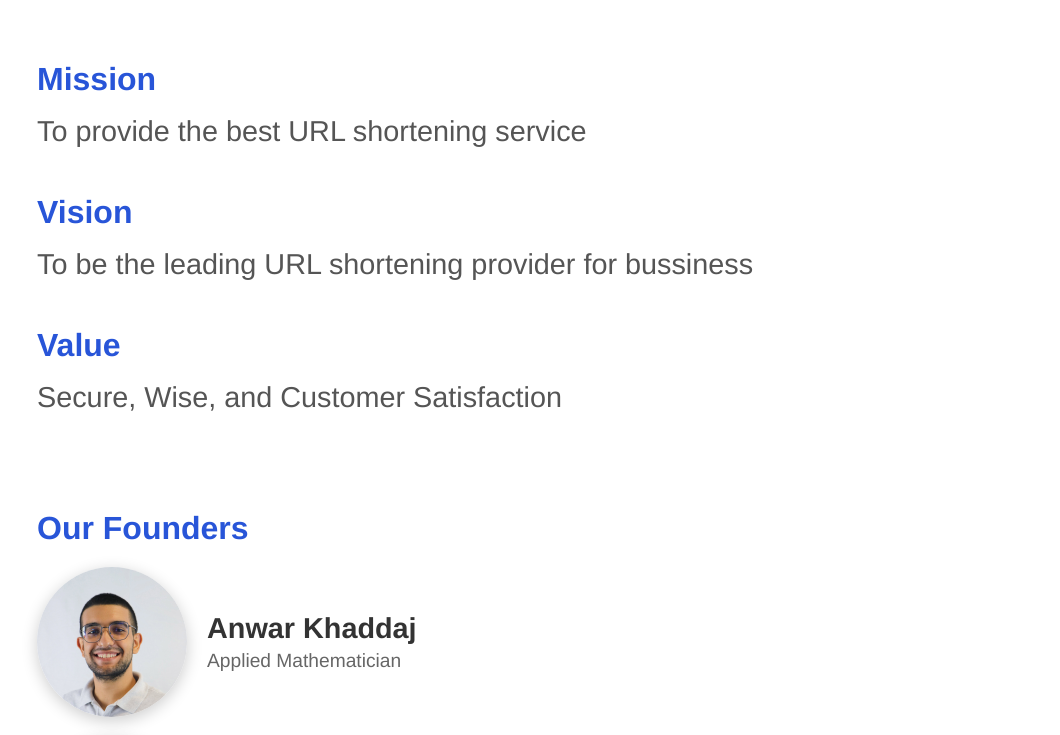
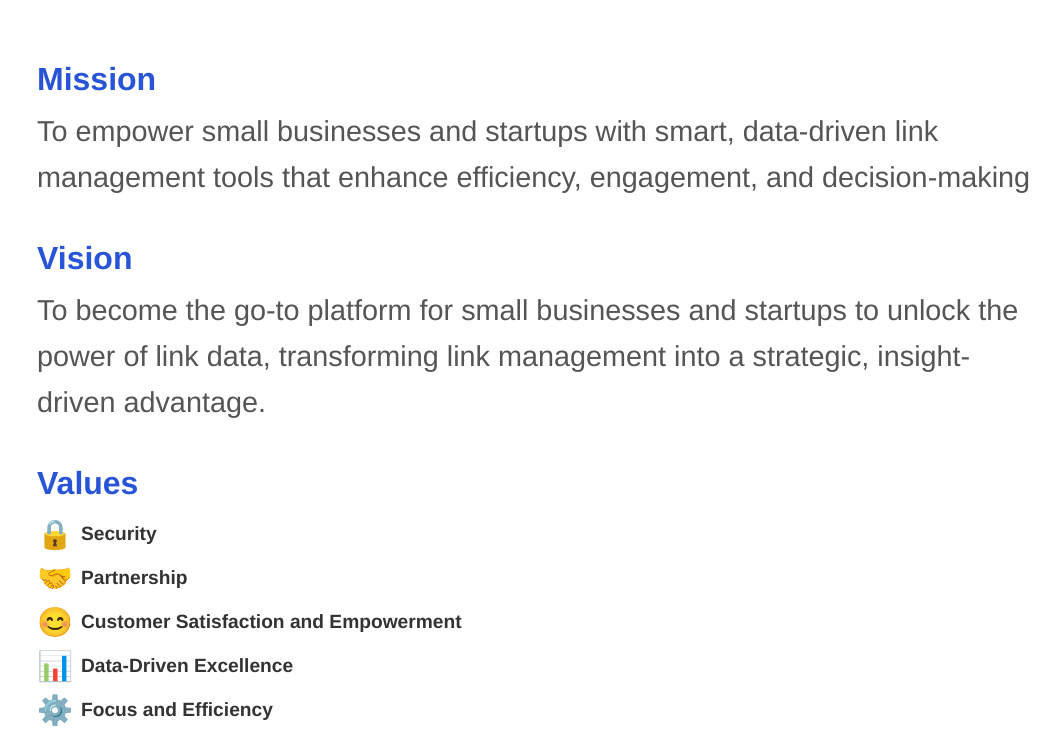
Before and after one commit to CFan7/SnipWise, a React (Create React App) app in the folder frontend/: page /about in a window 1280 px wide. Shown: the part 311-1046 px from the top of the page, without its empty margins (103-1163 px from the left). Built offline with nearby package versions, Linux system fonts and the light colour scheme.

Commit message:
editing frontent mission,vision,and values

```diff
--- a/frontend/package.json
+++ b/frontend/package.json
@@ -8,8 +8,9 @@
     "@testing-library/user-event": "^13.5.0",
     "react": "^18.3.1",
     "react-dom": "^18.3.1",
-    "react-router-dom": "^6.27.0",
-    "react-scripts": "5.0.1",
+    "react-router-dom": "^6.28.0",
+    "react-scripts": "^5.0.1",
+    "router-dom": "^3.0.1",
     "web-vitals": "^2.1.4"
   },
   "scripts": {
--- a/frontend/src/app/AboutUs/AboutUs.css
+++ b/frontend/src/app/AboutUs/AboutUs.css
@@ -86,3 +86,26 @@
     color: #2855d8;
     margin-bottom: 100px;
   }
+
+  .values-section {
+    display: flex;
+    flex-direction: column;
+    margin-top: 10px;
+  }
+
+  .value-item {
+    display: flex;
+    align-items: center;
+    margin: 5px 0;
+    font-size: 1.2em;
+  }
+
+  .value-emoji {
+    margin-right: 8px;
+    font-size: 1.5em;
+  }
+
+  .value-title {
+    font-weight: 600;
+    color: #333;
+  }
--- a/frontend/src/app/AboutUs/Aboutus.js
+++ b/frontend/src/app/AboutUs/Aboutus.js
@@ -6,18 +6,39 @@ import Yufan from "../../assets/Yufan.jpeg";
 import SangWoo from "../../assets/SangWoo.jpeg";
 import Peilin from "../../assets/Peilin.jpeg";
 
+const Value = ({ emoji, title }) => (
+  <div className="value-item">
+    <span className="value-emoji">{emoji}</span>
+    <span className="value-title">{title}</span>
+  </div>
+);
+
 const AboutUs = () => {
+  const values = [
+    { emoji: '🔒', title: 'Security' },
+    { emoji: '🤝', title: 'Partnership' },
+    { emoji: '😊', title: 'Customer Satisfaction and Empowerment'},
+    { emoji: '📊', title: 'Data-Driven Excellence' },
+    { emoji: '⚙️', title: 'Focus and Efficiency' },
+  ];
+
   return (
     <div className="about-container">
       <img src={teamLogo} alt="Team Logo" className="team-logo" />
 
       <div className="mission-section">
         <h2>Mission</h2>
-        <p>To provide the best URL shortening service</p>
+        <p>To empower small businesses and startups with smart, data-driven link management tools that enhance efficiency, engagement, and decision-making</p>
         <h2>Vision</h2>
-        <p>To be the leading URL shortening provider for bussiness</p>
-        <h2>Value</h2>
-        <p>Secure, Wise, and Customer Satisfaction</p>
+        <p>To become the go-to platform for small businesses and startups to unlock the power of link data, transforming link management into a strategic, insight-driven advantage.</p>
+        {/* <h2>Value</h2>
+        <p>Secure, Wise, and Customer Satisfaction</p> */}
+        <h2>Values</h2>
+        <div className="values-section">
+          {values.map((value, index) => (
+            <Value key={index} emoji={value.emoji} title={value.title} />
+          ))}
+        </div>
       </div>
 
       <h2 className="founder-title">Our Founders</h2>
```
Also changed, not shown: 1 other file (tests, documents, lock files or other folders).
